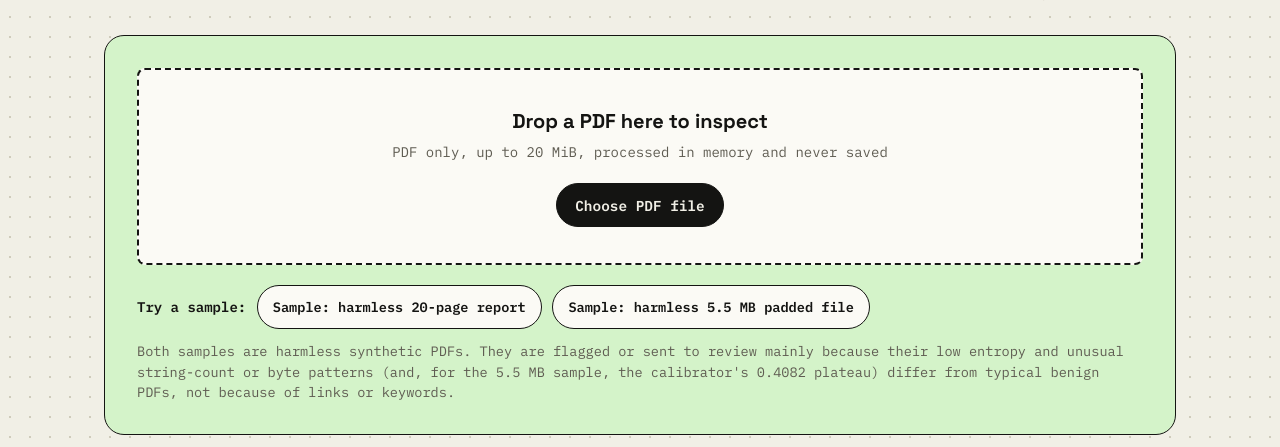
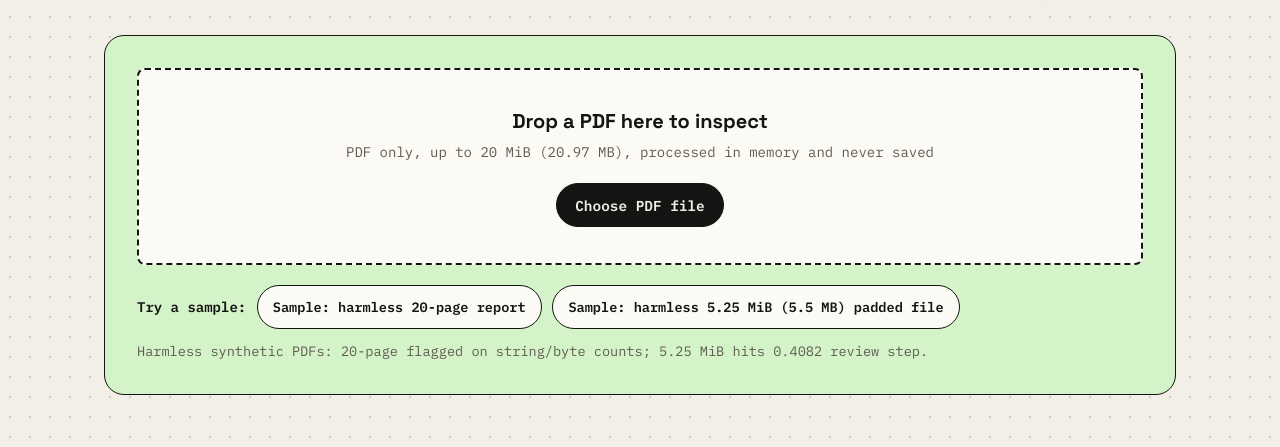
Before and after one commit to Pragun3691/DocSentry, a plain HTML site: page app/static/index.html in a window 1280 px wide. Shown: the part 353-800 px from the top of the page. Drawn offline with Linux system fonts and the light colour scheme; no server answers.

Commit message:
Fix demo note wording; verify fresh-clone setup in README

```diff
--- a/app/static/index.html
+++ b/app/static/index.html
@@ -56,7 +56,7 @@
             <input type="file" id="file-input" class="sr-only" accept=".pdf,application/pdf">
             <label for="file-input" class="upload-label">
               <span class="upload-title">Drop a PDF here to inspect</span>
-              <span class="upload-meta">PDF only, up to 20 MiB, processed in memory and never saved</span>
+              <span class="upload-meta">PDF only, up to 20 MiB (20.97 MB), processed in memory and never saved</span>
             </label>
             <div class="upload-actions">
               <button type="button" id="btn-browse" class="pill-btn pill-btn-primary">Choose PDF file</button>
@@ -67,9 +67,9 @@
           <div class="sample-row">
             <span class="sample-label">Try a sample:</span>
             <button type="button" class="pill-btn pill-btn-sm sample-btn" data-sample="malicious">Sample: harmless 20-page report</button>
-            <button type="button" class="pill-btn pill-btn-sm sample-btn" data-sample="review">Sample: harmless 5.5 MB padded file</button>
+            <button type="button" class="pill-btn pill-btn-sm sample-btn" data-sample="review">Sample: harmless 5.25 MiB (5.5 MB) padded file</button>
           </div>
-          <p class="sample-note">Both samples are harmless synthetic PDFs. They are flagged or sent to review mainly because their low entropy and unusual string-count or byte patterns (and, for the 5.5 MB sample, the calibrator's 0.4082 plateau) differ from typical benign PDFs, not because of links or keywords.</p>
+          <p class="sample-note">Harmless synthetic PDFs: 20-page flagged on string/byte counts; 5.25 MiB hits 0.4082 review step.</p>
 
           <!-- Loading State -->
           <div id="loading-overlay" class="loading-box" role="status" aria-live="polite">
```
Also changed, not shown: 2 other files.
